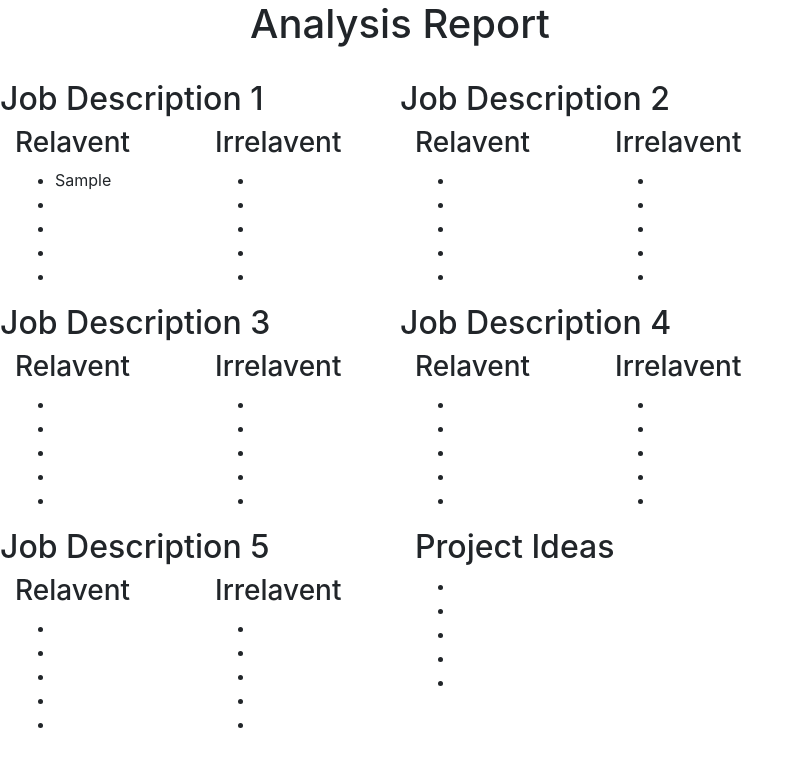
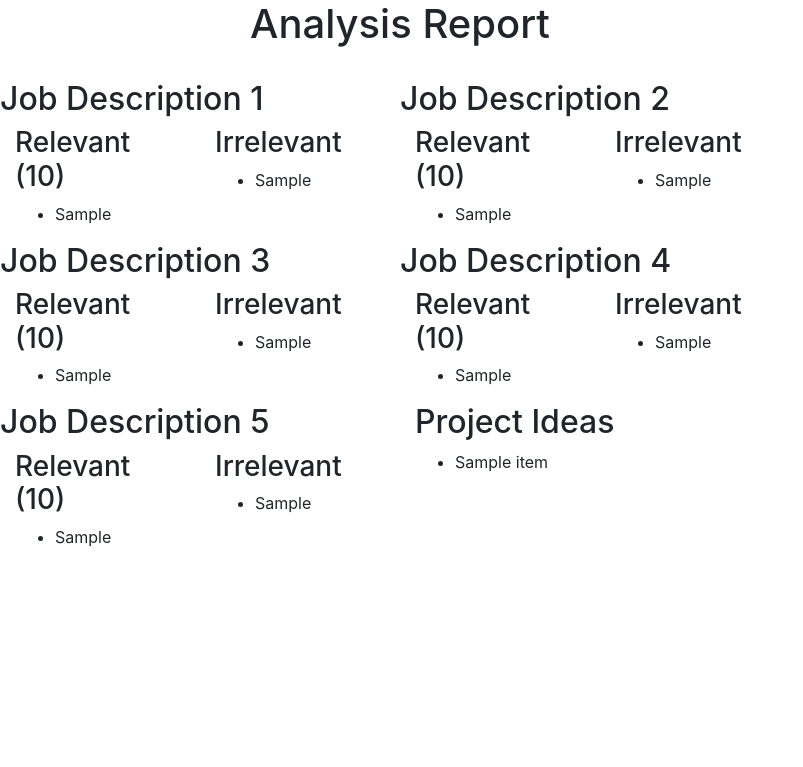
Before and after one commit to manjrekarom/resume-analyzer, a Django app: template hackathon/templates/result.html in a window 1280 px wide. Shown: the top 767 px of the page, without its empty margins (0-803 px from the left). Run offline with Django 4.2, Linux system fonts and the light colour scheme; the template is opened without the code that fills it: most values are stand-ins (such as "Sample title", 1, 10 or a date in 2020).

Commit message:
Implemented templating

```diff
--- a/hackathon/settings.py
+++ b/hackathon/settings.py
@@ -11,7 +11,10 @@ https://docs.djangoproject.com/en/4.1/ref/settings/
 """
 
 import os
+import mimetypes
 from pathlib import Path
+
+mimetypes.add_type("text/css", ".css", True)
 
 # Build paths inside the project like this: BASE_DIR / 'subdir'.
 BASE_DIR = Path(__file__).resolve().parent.parent
@@ -24,7 +27,7 @@ BASE_DIR = Path(__file__).resolve().parent.parent
 SECRET_KEY = "django-insecure-67shug-nv9%f7e60vo1oqcw6)8_y#meiks#2z##y61(=u%v2vb"
 
 # SECURITY WARNING: don't run with debug turned on in production!
-DEBUG = True
+DEBUG=True
 
 ALLOWED_HOSTS = []
 
--- a/hackathon/templates/result.html
+++ b/hackathon/templates/result.html
@@ -1,12 +1,27 @@
 <!DOCTYPE html>
 <html lang="en">
 <head>
+    <style>
+        * {
+            box-sizing: border-box;
+        }
+
+        body {
+            margin: 50px 20px;
+            max-width: 800px;
+        }
+        .layout {
+            display: flex;
+            justify-content: center;
+            align-items: center;
+        }
+    </style>
     <meta charset="UTF-8">
     <meta http-equiv="X-UA-Compatible" content="IE=edge">
     <meta name="viewport" content="width=device-width, initial-scale=1.0">
     <title>Analysis Report</title>
-    <link rel="stylesheet" href="./styles.css">
-    <link rel="stylesheet" href="https://cdn.jsdelivr.net/npm/bootstrap@4.3.1/dist/css/bootstrap.min.css" integrity="sha384-ggOyR0iXCbMQv3Xipma34MD+dH/1fQ784/j6cY/iJTQUOhcWr7x9JvoRxT2MZw1T" crossorigin="anonymous">
+    <link rel="stylesheet" href="styles.css">
+    <link rel="stylesheet" href="https://cdn.jsdelivr.net/npm/bootstrap@4.3.1/dist/css/bootstrap.min.css" crossorigin="anonymous">
 </head>
 <body>
     <h1 style="text-align:center">Analysis Report</h1>
@@ -17,23 +32,19 @@
                     <div class="row" id="jb1">
                         <h2>Job Description 1</h2>
                         <div class="col-sm-6">
-                            <h3>Relavent</h3>
+                            <h3>Relevant ({{ sim_scores.0|floatformat }})</h3>
                             <ul>
-                                <li>{{ i }}</li>
-                                <li>{{ q }}</li>
-                                <li>{{ q }}</li>
-                                <li>{{ q }}</li>
-                                <li>{{ q }}</li>
+                            {% for item in rel.0|slice:"0:5" %}
+                                <li>{{ item.0 }}</li>
+                            {% endfor %}
                             </ul>
                         </div>
                         <div class="col-sm-6">
-                            <h3>Irrelavent</h3>
+                            <h3>Irrelevant</h3>
                             <ul>
-                                <li>{{ q }}</li>
-                                <li>{{ q }}</li>
-                                <li>{{ q }}</li>
-                                <li>{{q  }}</li>
-                                <li>{{q  }}</li>
+                            {% for item in irrel.0|slice:"0:5" %}
+                                <li>{{ item.0 }}</li>
+                            {% endfor %}
                             </ul>
                         </div>
                     </div>
@@ -42,23 +53,19 @@
                     <div class="row" id="jb2">
                         <h2>Job Description 2</h2>
                         <div class="col-sm-6">
-                            <h3>Relavent</h3>
+                            <h3>Relevant ({{ sim_scores.1|floatformat }})</h3>
                             <ul>
-                                <li>{{ q }}</li>
-                                <li>{{ q }}</li>
-                                <li>{{ q }}</li>
-                                <li>{{ q }}</li>
-                                <li>{{ q }}</li>
+                            {% for item in rel.1|slice:"0:5" %}
+                                <li>{{ item.0 }}</li>
+                            {% endfor %}
                             </ul>
                         </div>
                         <div class="col-sm-6">
-                            <h3>Irrelavent</h3>
+                            <h3>Irrelevant</h3>
                             <ul>
-                                <li>{{ q }}</li>
-                                <li>{{ q }}</li>
-                                <li>{{ q }}</li>
-                                <li>{{ q }}</li>
-                                <li>{{ q }}</li>
+                            {% for item in irrel.1|slice:"0:5" %}
+                                <li>{{ item.0 }}</li>
+                            {% endfor %}
                             </ul>
                         </div>
                     </div>
@@ -69,23 +76,19 @@
                     <div class="row" id="jb3">
                         <h2>Job Description 3</h2>
                         <div class="col-sm-6">
-                            <h3>Relavent</h3>
+                            <h3>Relevant ({{ sim_scores.2|floatformat }})</h3>
                             <ul>
-                                <li>{{ q }}</li>
-                                <li>{{ q }}</li>
-                                <li>{{ q }}</li>
-                                <li>{{ q }}</li>
-                                <li>{{ q }}</li>
+                            {% for item in rel.2|slice:"0:5" %}
+                                <li>{{ item.0 }}</li>
+                            {% endfor %}
                             </ul>
                         </div>
                         <div class="col-sm-6">
-                            <h3>Irrelavent</h3>
+                            <h3>Irrelevant</h3>
                             <ul>
-                                <li>{{ q }}</li>
-                                <li>{{ q }}</li>
-                                <li>{{ q }}</li>
-                                <li>{{ q }}</li>
-                                <li>{{ q }}</li>
+                            {% for item in irrel.2|slice:"0:5" %}
+                                <li>{{ item.0 }}</li>
+                            {% endfor %}
                             </ul>
                         </div>
                     </div>
@@ -94,23 +97,19 @@
                     <div class="row" id="jb4">
                         <h2>Job Description 4</h2>
                         <div class="col-sm-6">
-                            <h3>Relavent</h3>
+                            <h3>Relevant ({{ sim_scores.3|floatformat }})</h3>
                             <ul>
-                                <li>{{ q }}</li>
-                                <li>{{ q }}</li>
-                                <li>{{ q }}</li>
-                                <li>{{ q }}</li>
-                                <li>{{ q }}</li>
+                            {% for item in rel.3|slice:"0:5" %}
+                                <li>{{ item.0 }}</li>
+                            {% endfor %}
                             </ul>
                         </div>
                         <div class="col-sm-6">
-                            <h3>Irrelavent</h3>
+                            <h3>Irrelevant</h3>
                             <ul>
-                                <li>{{ q }}</li>
-                                <li>{{ q }}</li>
-                                <li>{{ q }}</li>
-                                <li>{{ q }}</li>
-                                <li>{{ q }}</li>
+                            {% for item in irrel.3|slice:"0:5" %}
+                                <li>{{ item.0 }}</li>
+                            {% endfor %}
                             </ul>
                         </div>
                     </div>
@@ -121,23 +120,19 @@
                     <div class="row" id="jb5">
                         <h2>Job Description 5</h2>
                         <div class="col-sm-6">
-                            <h3>Relavent</h3>
+                            <h3>Relevant ({{ sim_scores.4|floatformat }})</h3>
                             <ul>
-                                <li>{{ q }}</li>
-                                <li>{{ q }}</li>
-                                <li>{{ q }}</li>
-                                <li>{{ q }}</li>
-                                <li>{{ q }}</li>
+                            {% for item in rel.4|slice:"0:5" %}
+                                <li>{{ item.0 }}</li>
+                            {% endfor %}
                             </ul>
                         </div>
                         <div class="col-sm-6">
-                            <h3>Irrelavent</h3>
+                            <h3>Irrelevant</h3>
                             <ul>
-                                <li>{{ q }}</li>
-                                <li>{{ q }}</li>
-                                <li>{{ q }}</li>
-                                <li>{{ q }}</li>
-                                <li>{{ q }}</li>
+                            {% for item in irrel.4|slice:"0:5" %}
+                                <li>{{ item.0 }}</li>
+                            {% endfor %}
                             </ul>
                         </div>
                     </div>
@@ -145,11 +140,9 @@
                 <div class="col-sm-6">
                     <h2>Project Ideas</h2>
                     <ul>
-                        <li>{{ q}}</li>
-                        <li>{{q }}</li>
-                        <li>{{ q}}</li>
-                        <li>{{ q}}</li>
-                        <li>{{q }}</li>
+                    {% for item in project_suggestions %}
+                        <li>{{ item }}</li>
+                    {% endfor %}
                     </ul>
                 </div>
             </div>
```
Also changed, not shown: hackathon/templates/home.html (+15 -0 lines), hackathon/templates/input.html (+14 -2 lines), scaleup/views.py (+4 -3 lines).
